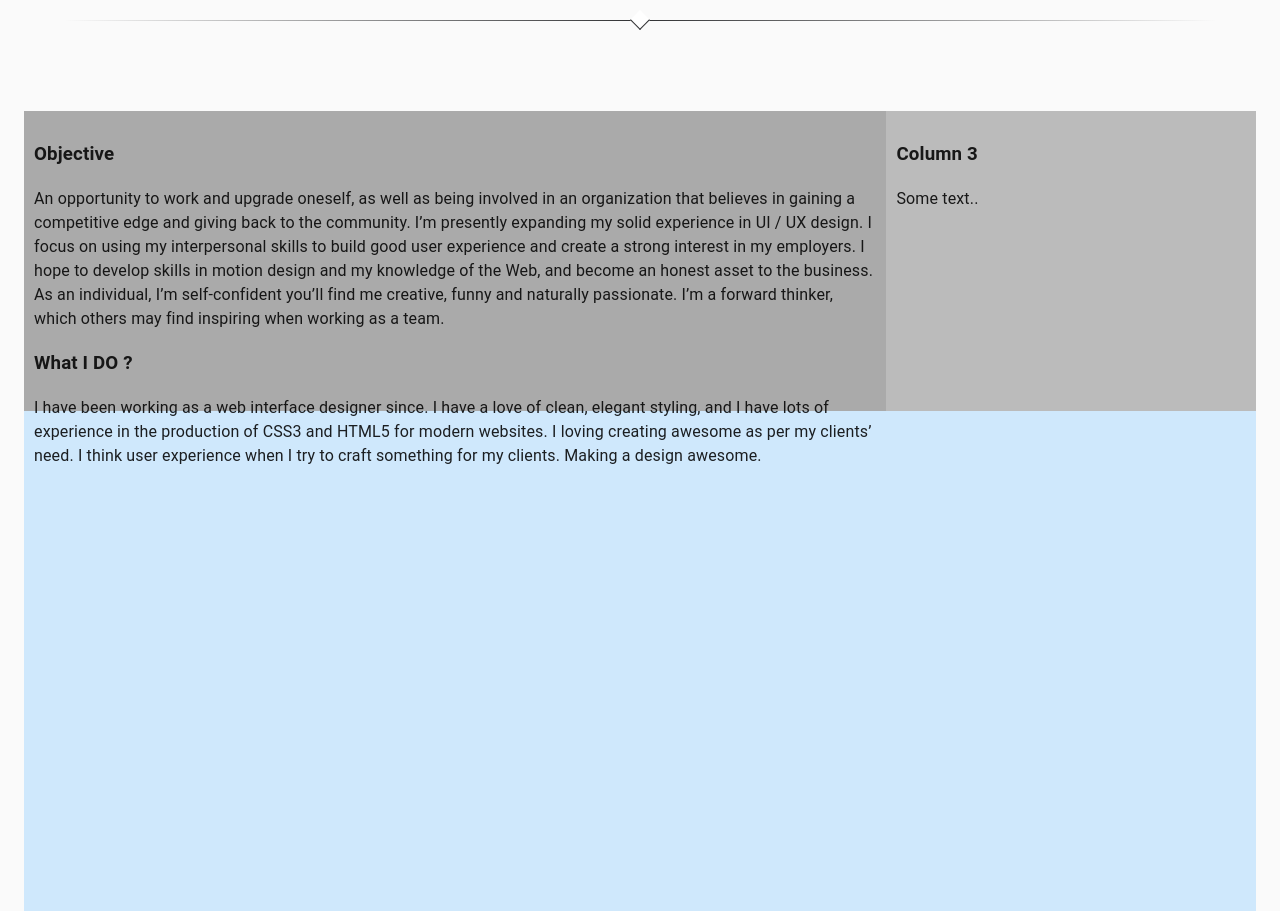
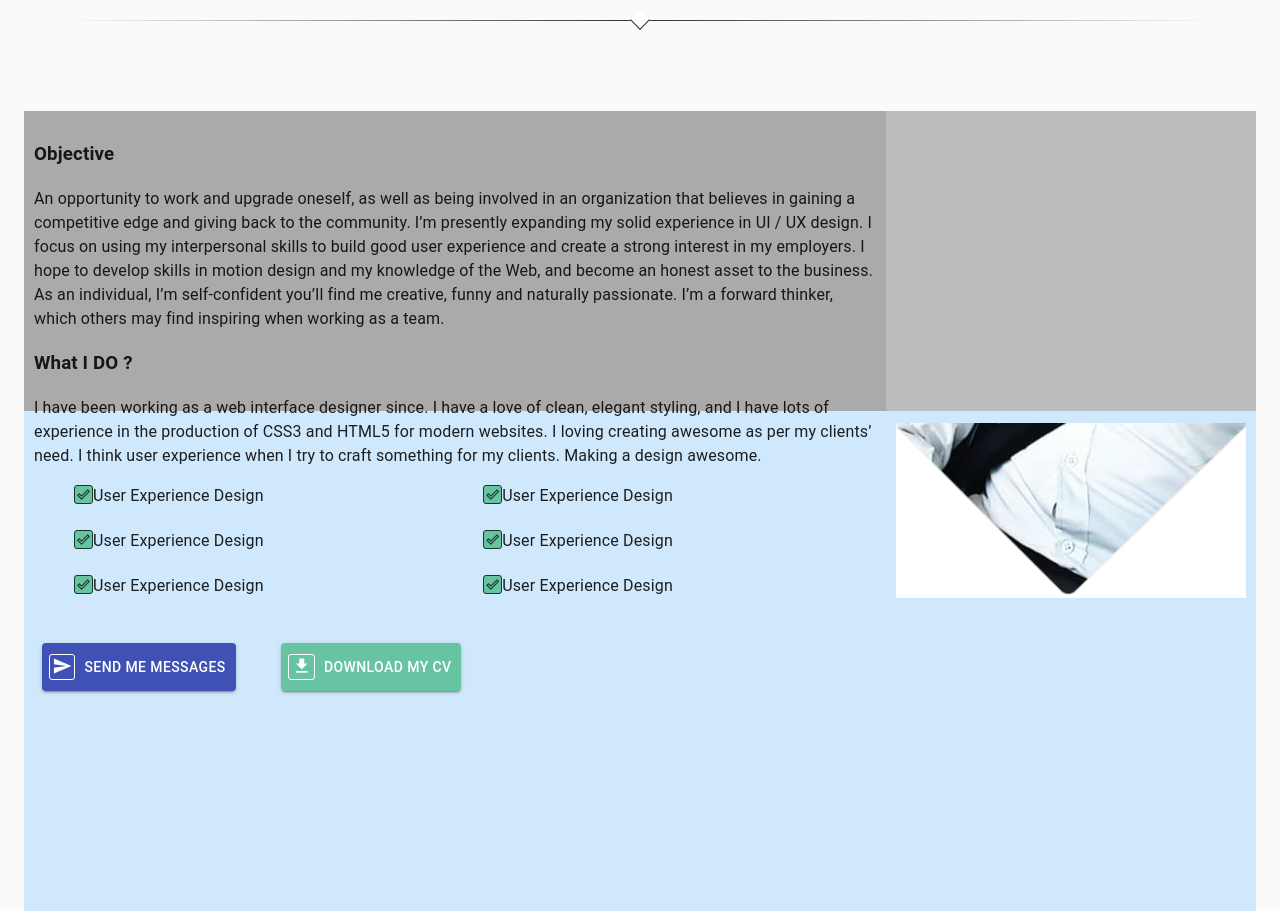
Before and after one commit to merfankarami/resume, a React (Create React App) app: page / in a window 1280 px wide. Shown: the part 1080-1991 px from the top of the page. Built offline with nearby package versions, Linux system fonts and the light colour scheme.

Commit message:
button finished

```diff
--- a/src/Components/AboutMe/About.css
+++ b/src/Components/AboutMe/About.css
@@ -11,11 +11,11 @@
 }
 
 .column2 {
-    float: right;
-    width: 30%;
-    padding: 10px;
-    height: 300px; /* Should be removed. Only for demonstration */
-  }
+  float: right;
+  width: 30%;
+  padding: 10px;
+  height: 300px; /* Should be removed. Only for demonstration */
+}
 
 /* Clear floats after the columns */
 .row:after {
@@ -23,3 +23,18 @@
   display: table;
   clear: both;
 }
+
+.Ul {
+  columns: 2;
+  column-gap: -100px;
+  list-style-type: none;
+}
+
+.Li {
+}
+
+.material-icons.md {
+  font-size: 13px;
+  color: rgb(22, 55, 43);
+  background-color: rgb(104, 195, 163);
+}
--- a/src/Components/AboutMe/About.js
+++ b/src/Components/AboutMe/About.js
@@ -3,9 +3,15 @@ import CssBaseline from "@material-ui/core/CssBaseline";
 import Typography from "@material-ui/core/Typography";
 import Container from "@material-ui/core/Container";
 
+import IconLabelButtons from "./Button";
+import Image from "./Image";
+
 import "./About.css";
 
+
+
 export default function FixedContainer() {
+
   return (
     <React.Fragment>
       <CssBaseline />
@@ -38,10 +44,36 @@ export default function FixedContainer() {
                 experience when I try to craft something for my clients. Making
                 a design awesome.
               </p>
+              <ul className="Ul">
+                <li>
+                  <span className="material-icons md">done_outline</span>User
+                  Experience Design
+                </li>
+                <li>
+                  <span className="material-icons md">done_outline</span>User
+                  Experience Design
+                </li>
+                <li>
+                  <span className="material-icons md">done_outline</span>User
+                  Experience Design
+                </li>
+                <li>
+                  <span className="material-icons md">done_outline</span>User
+                  Experience Design
+                </li>
+                <li>
+                  <span className="material-icons md">done_outline</span>User
+                  Experience Design
+                </li>
+                <li>
+                  <span className="material-icons md">done_outline</span>User
+                  Experience Design
+                </li>
+              </ul>
+                <IconLabelButtons />
             </div>
             <div className="column2" style={{ backgroundColor: "#bbb" }}>
-              <h3>Column 3</h3>
-              <p>Some text..</p>
+              <Image />
             </div>
           </div>
         </Typography>
--- /dev/null
+++ b/src/Components/AboutMe/Button.js
@@ -0,0 +1,46 @@
+import React from "react";
+import { Button, Icon } from "@material-ui/core";
+import { makeStyles } from "@material-ui/core/styles";
+
+const useStyles = makeStyles((theme) => ({
+  button1: {
+    margin: theme.spacing(1),
+    padding: "10px",
+    marginRight: "1cm"
+  },
+  button2: {
+    margin: theme.spacing(1),
+    color: "white",
+    backgroundColor: "#68c3a3",
+    padding: "10px",
+
+  },
+  icon: {
+    width: "7mm",
+    height: "7mm",
+    margin: "1px",
+    padding: "1px",
+  },
+}));
+
+export default function IconLabelButtons() {
+  const classes = useStyles();
+
+  return (
+    <div>
+      <Button
+        variant="contained"
+        color="primary"
+        className={classes.button1}
+        startIcon={<Icon className={classes.icon}>send</Icon>}>
+        SEND ME MESSAGES
+      </Button>
+      <Button
+        variant="contained"
+        className={classes.button2}
+        startIcon={<Icon className={classes.icon}>download</Icon>}>
+        DOWNLOAD MY CV
+      </Button>
+    </div>
+  );
+}
--- /dev/null
+++ b/src/Components/AboutMe/Image.css
@@ -0,0 +1,20 @@
+.img-frame {
+  position: absolute;
+  left: 0;
+  bottom: 0;
+  width: 100%;
+  height: 100%;
+  background: url("../../Media/photo-frame.png") bottom center no-repeat;
+}
+
+.Image {
+    margin-top: 8cm;
+  left: 0;
+  bottom: 0;
+  width: 100%;
+  height: 100%;
+  background-size: contain;
+  z-index: 1;
+  background: url("../../Media/erfan.jpg") bottom center no-repeat;
+  background-clip: border-box;
+}
--- /dev/null
+++ b/src/Components/AboutMe/Image.js
@@ -0,0 +1,13 @@
+import React from "react";
+
+import erfan from "../../Media/erfan.jpg";
+import photo from "../../Media/photo-frame.png";
+import "./Image.css";
+
+export default function Image() {
+  return (
+    <div >
+      <img className="Image" src={photo} alt="erfan's pic" />
+    </div>
+  );
+}
```
Also changed, not shown: src/Media/erfan.jpg (added), src/Media/photo-frame.png (added).
